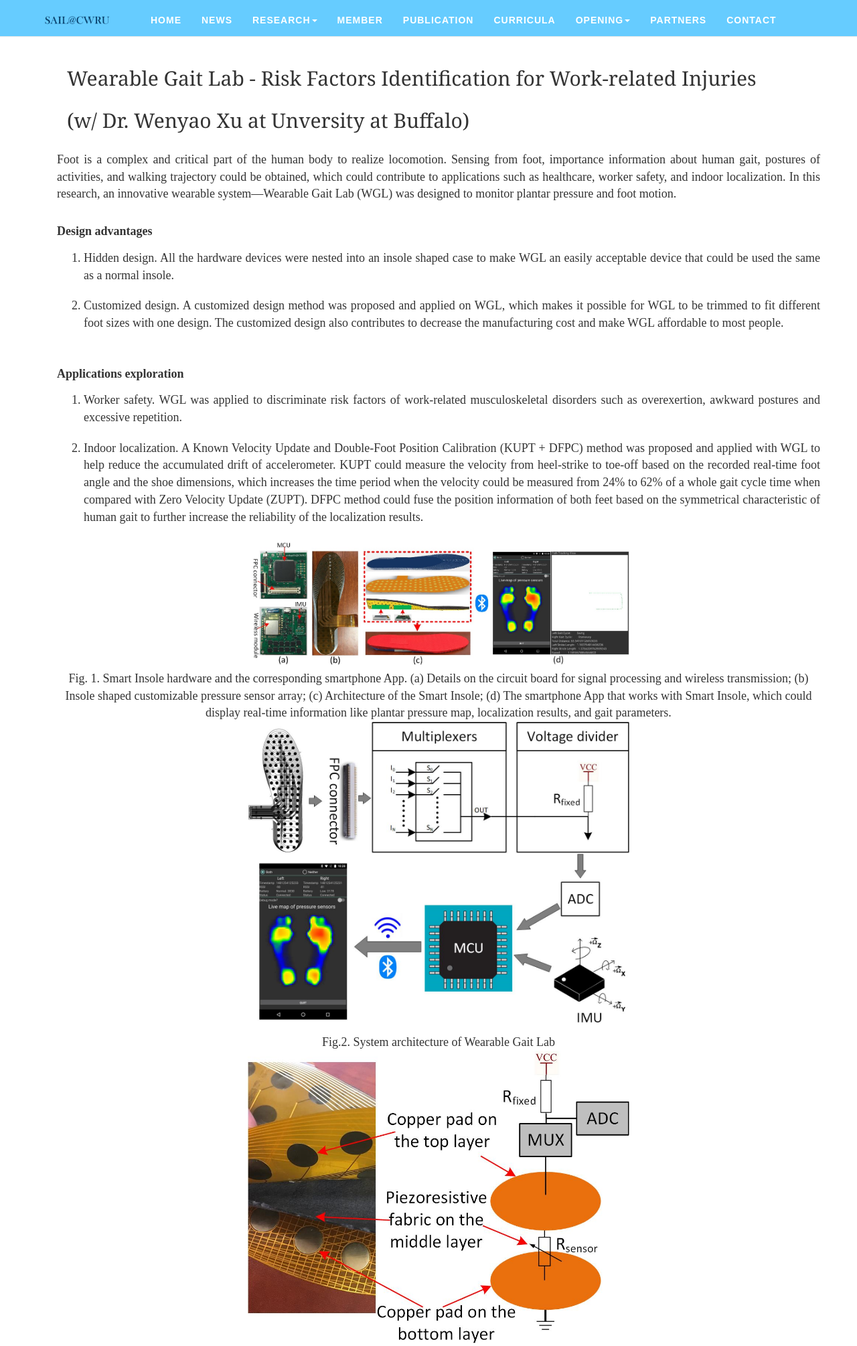
After one commit to becknian/sailwebsite, a Django app: page /gaitlab/ in a window 1280 px wide. The commit adds this page. Shown: the top 2010 px of the page at 67% size. Run offline with Django 3.2, Linux system fonts and the light colour scheme; some libraries are stand-ins or nearby versions.

Commit message:
V1.1.0 add wearable giat lab page

```diff
--- a/sail_webpage/sail_app/views.py
+++ b/sail_webpage/sail_app/views.py
@@ -100,5 +100,8 @@ def research4(request):
 def nsfprothesis(request):
     return render(request, 'sail_app/nsfprothesis.html')
 
+def gaitlab(request):
+    return render(request, 'sail_app/gaitlab.html')
+
 def partner(request):
     return render(request, 'sail_app/partner.html')
--- a/sail_webpage/sail_webpage/urls.py
+++ b/sail_webpage/sail_webpage/urls.py
@@ -31,5 +31,6 @@ urlpatterns = [
     path('research3/', views.research3, name='research3'),
     path('research4/', views.research4, name='research4'),
     path('nsfprothesis/', views.nsfprothesis, name='nsfprothesis'),
+    path('gaitlab/', views.gaitlab, name='gaitlab'),
     path('partner/', views.partner, name='partner')
 ]
--- a/sail_webpage/static/css/style.css
+++ b/sail_webpage/static/css/style.css
@@ -1,4 +1,11 @@
 @import url('https://fonts.googleapis.com/css?family=Libre+Baskerville:400,700|Open+Sans');
+
+.center {
+  display: block;
+  margin-left: auto;
+  margin-right: auto;
+  width: 50%;
+}
 
 
 /* menu navbar */
@@ -8,17 +15,10 @@
 }
 
 img#logoImg{
-<<<<<<< HEAD
-  margin-left: 10px;
-    /* max-width: 15%; */
-    max-height: 20px;
-    margin-right: 20px;
-=======
-  margin-left: 50px;
+    margin-left: 50px;
     /* max-width: 15%; */
     max-height: 20px;
     margin-right: 30px;
->>>>>>> deploy version 1.0
 }
 
 
@@ -49,11 +49,7 @@ ul#nav li a {
     font-weight: 700;
     letter-spacing: 1px;
     padding: 20px 0px 0px 0px;
-<<<<<<< HEAD
-    text-transform: uppercase;
-=======
     /* text-transform: uppercase; */
->>>>>>> deploy version 1.0
     -webkit-transition: all 0.3s ease 0s;
     transition: all 0.3s ease 0s;
 }
@@ -116,56 +112,32 @@ li#dropli a{
   font-family:'times new roman',times,serif;
 }
 .font18{
-<<<<<<< HEAD
   font-size:18px;
   font-family:'times new roman',times,serif;
 }
 .font18bold{
   font-size:18px;
-=======
-  font-size:16px;
-  font-family:'times new roman',times,serif;
-}
-.font18bold{
-  font-size:16px;
->>>>>>> deploy version 1.0
   font-family:'times new roman',times,serif;
   font-weight: 700;
 }
 .font18red{
   color: red;
-<<<<<<< HEAD
   font-size:18px;
-=======
-  font-size:16px;
->>>>>>> deploy version 1.0
   font-family:'times new roman',times,serif;
 }
 .font18green{
   color: green;
-<<<<<<< HEAD
   font-size:18px;
-=======
-  font-size:16px;
->>>>>>> deploy version 1.0
   font-family:'times new roman',times,serif;
 }
 .font18blue{
   color: blue;
-<<<<<<< HEAD
   font-size:18px;
-=======
-  font-size:16px;
->>>>>>> deploy version 1.0
   font-family:'times new roman',times,serif;
 }
 .font18yellow{
   color: 	#DAA520;
-<<<<<<< HEAD
   font-size:18px;
-=======
-  font-size:16px;
->>>>>>> deploy version 1.0
   font-family:'times new roman',times,serif;
 }
 
@@ -223,8 +195,6 @@ padding: 0! important
 :target{
   padding-top:64px;
 }
-<<<<<<< HEAD
-=======
 
 
 .container-member {
--- a/sail_webpage/templates/sail_app/base.html
+++ b/sail_webpage/templates/sail_app/base.html
@@ -57,6 +57,7 @@
                     <p>4. Privacy-preserving deep learning</p>
                     <p>architecture for mHealth applications</p></a></li>
                   <li style="margin-top:0px;margin-bottom:0px;"><a id="dropdown-li" href="/nsfprothesis"><p>5. NSF prothesis project</p></a></li>
+                  <li style="margin-top:0px;margin-bottom:0px;"><a id="dropdown-li" href="/gaitlab"><p>6. Wearable Gait Lab</p></a></li>
                 </ul>
               </li>
 
--- /dev/null
+++ b/sail_webpage/templates/sail_app/gaitlab.html
@@ -0,0 +1,60 @@
+{% extends "sail_app/base.html" %}
+{% load staticfiles %}
+
+{% block title %}
+    Research: Wearable Gait Lab
+{% endblock %}
+
+{% block body_block %}
+
+<div class="container res-section">
+      <div class="container" style="margin-bottom:10px;">
+          <h2 class="container">
+              Wearable Gait Lab - Risk Factors Identification for Work-related Injuries
+              <p></p>
+              (w/ Dr. Wenyao Xu at Unversity at Buffalo)
+          </h2>
+      </div>
+
+     <div class="container res-section">
+            <span class="font18">Foot is a complex and critical part of the human body to realize locomotion. Sensing from foot, importance information about human gait, postures of activities, and walking trajectory could be obtained, which could contribute to applications such as healthcare, worker safety, and indoor localization. In this research, an innovative wearable system—Wearable Gait Lab (WGL) was designed to monitor plantar pressure and foot motion.
+            </span>
+      </div>
+
+    <div class="container res-section">
+        <span class="font18bold">Design advantages</span>
+        <p></p>
+        <ol>
+            <li class="font18">Hidden design. All the hardware devices were nested into an insole shaped case to make WGL an easily acceptable device that could be used the same as a normal insole. </li>
+            <li class="font18">Customized design. A customized design method was proposed and applied on WGL, which makes it possible for WGL to be trimmed to fit different foot sizes with one design. The customized design also contributes to decrease the manufacturing cost and make WGL affordable to most people.  </li>
+        </ol>
+    </div>
+
+    <div class="container res-section">
+        <span class="font18bold">Applications exploration</span>
+        <p></p>
+        <ol>
+            <li class="font18">Worker safety. WGL was applied to discriminate risk factors of work-related musculoskeletal disorders such as overexertion, awkward postures and excessive repetition.</li>
+            <li class="font18">Indoor localization. A Known Velocity Update and Double-Foot Position Calibration (KUPT + DFPC) method was proposed and applied with WGL to help reduce the accumulated drift of accelerometer. KUPT could measure the velocity from heel-strike to toe-off based on the recorded real-time foot angle and the shoe dimensions, which increases the time period when the velocity could be measured from 24% to 62% of a whole gait cycle time when compared with Zero Velocity Update (ZUPT). DFPC method could fuse the position information of both feet based on the symmetrical characteristic of human gait to further increase the reliability of the localization results. </li>
+        </ol>
+        <div style="text-align: center;">
+            <img src="{% static "images/research/smartphone_app.png" %}"  class="center" alt="">
+            <span class="font18">Fig. 1. Smart Insole hardware and the corresponding smartphone App. (a) Details on the circuit board for signal processing and wireless transmission; (b) Insole shaped customizable pressure sensor array; (c) Architecture of the Smart Insole; (d) The smartphone App that works with Smart Insole, which could display real-time information like plantar pressure map, localization results, and gait parameters.</span>
+            <img src="{% static "images/research/gait_lab_system.png" %}"  class="center" alt="">
+            <span class="font18">Fig.2. System architecture of Wearable Gait Lab</span>
+            <img src="{% static "images/research/mearsure_pressure_sensor.png" %}"  class="center" alt="">
+            <span class="font18">Fig.3. Mechanism of measuring a piezo-resistive pressure sensor on the sensor array.</span>
+            <img src="{% static "images/research/example_design.png" %}"  class="center" alt="">
+            <span class="font18">Fig. 4. An example design of the customizable pressure sensor array. Green lines indicate the outlines of two smaller sensor array. Circuit wires should be designed to make sure that all the remaining sensors could be connected with the FPC connector.</span>
+            <img src="{% static "images/research/insole_shape.png" %}"  class="center" alt="">
+            <span class="font18">Fig. 5. Examples of trimmed insole shaped customized pressure sensor array. </span>
+            <img src="{% static "images/research/flowchart_of_WMSDs.png" %}"  class="center" alt="">
+            <span class="font18">Fig. 6. Flowchart of work-related musculoskeletal disorders (WMSDs)risk factors identification. Plantar pressure of work-related postures could be recorded by Wearable Gait Lab. Using the features (e.g. pressure center) extracted from plantar pressure as input, the sequential minimal optimization (SMO)algorithm could be applied for quasi-static postures and force exertions recognition. Using the videos of plantar pressure distribution in sequential postures as input, the algorithm combined convolutional neural network (CNN) and long short-term memory (LSTM) network could be applied for sequential postures and repetitions recognition.</span>
+            <img src="{% static "images/research/kupt_dfpc.png" %}"  class="center" alt="">
+            <span class="font18">Fig. 7. The KUPT+DFPC method based on human gait. KUPT could be applied to the whole “stance” stage (from heel-strike to toe-off) which covered 62% of a gait cycle time. DFPC takes use of the symmetrical characteristics of human gait to calibrate the step distance of one foot with the other foot.</span>
+        </div>
+
+
+    </div>
+
+{% endblock %}
```
Also changed, not shown: sail_webpage/static/images/research/example_design.png (added), sail_webpage/static/images/research/flowchart_of_WMSDs.png (added), sail_webpage/static/images/research/gait_lab_system.png (added), sail_webpage/static/images/research/insole_shape.png (added), sail_webpage/static/images/research/kupt_dfpc.png (added), sail_webpage/static/images/research/mearsure_pressure_sensor.png (added), sail_webpage/static/images/research/smartphone_app.png (added).
